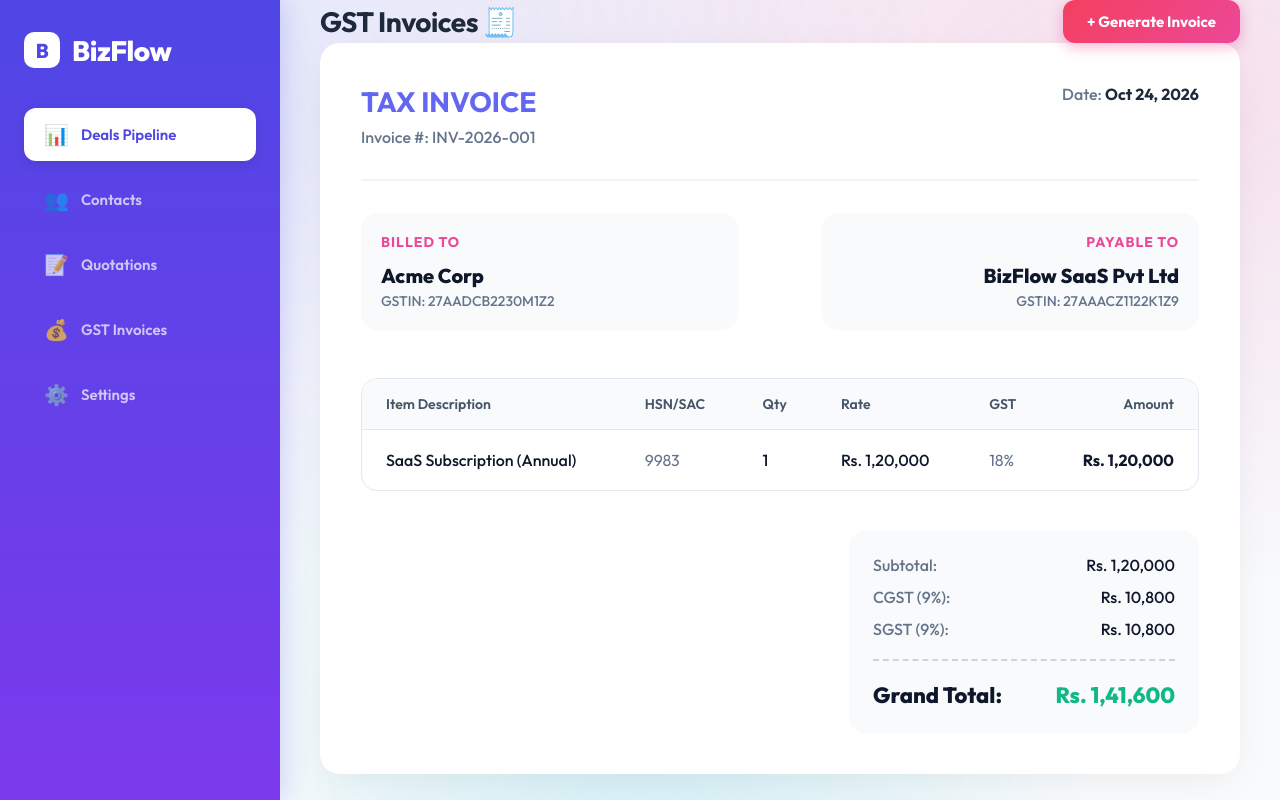
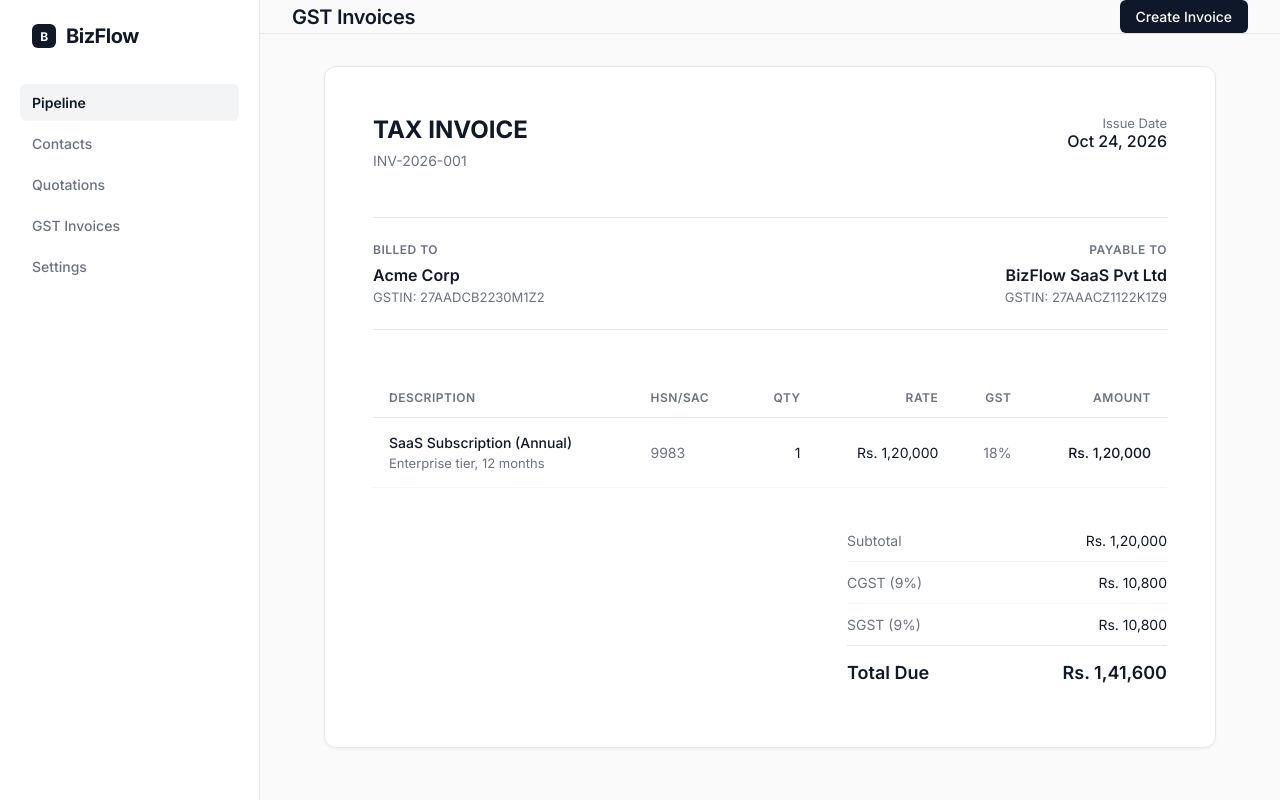
Before and after one commit to nexgenerptechnologies/bizflow-crm-frontend, a Next.js app: page /invoices in a window 1280 px wide. Built offline with nearby package versions, Linux system fonts and the light colour scheme.

Commit message:
Redesign UI to ultra-premium high-end B2B aesthetic

```diff
--- a/src/app/globals.css
+++ b/src/app/globals.css
@@ -1,17 +1,14 @@
-@import url('https://fonts.googleapis.com/css2?family=Outfit:wght@300;400;500;600;700;800&display=swap');
-
 :root {
-  --bg-color: #f8fafc;
+  --bg-color: #fafafa;
   --surface-color: #ffffff;
-  --primary-color: #6366f1;
-  --secondary-color: #ec4899;
-  --accent-color: #06b6d4;
-  --text-main: #0f172a;
-  --text-muted: #64748b;
-  --border-color: #e2e8f0;
-  --success: #10b981;
-  --warning: #f59e0b;
-  --danger: #ef4444;
+  --primary-color: #0f172a;
+  --primary-hover: #1e293b;
+  --accent-color: #2563eb;
+  --text-main: #111827;
+  --text-muted: #6b7280;
+  --border-color: #e5e7eb;
+  --success-bg: #d1fae5;
+  --success-text: #065f46;
 }
 
 * {
@@ -21,98 +18,79 @@
 }
 
 body {
-  font-family: 'Outfit', sans-serif;
   background-color: var(--bg-color);
   color: var(--text-main);
   -webkit-font-smoothing: antialiased;
-}
-
-body::before {
-  content: "";
-  position: fixed;
-  top: 0; left: 0; width: 100vw; height: 100vh;
-  z-index: -1;
-  background-image:
-    radial-gradient(at 10% 10%, rgba(99, 102, 241, 0.15) 0px, transparent 50%),
-    radial-gradient(at 90% 10%, rgba(236, 72, 153, 0.15) 0px, transparent 50%),
-    radial-gradient(at 50% 90%, rgba(6, 182, 212, 0.15) 0px, transparent 50%);
-}
-
-.glass-panel {
-  background: rgba(255, 255, 255, 0.85);
-  backdrop-filter: blur(16px);
-  -webkit-backdrop-filter: blur(16px);
-  border: 1px solid rgba(255,255,255,0.5);
-  border-radius: 20px;
-  box-shadow: 0 10px 40px -10px rgba(0,0,0,0.08);
+  -moz-osx-font-smoothing: grayscale;
 }
 
 .dashboard-layout {
   display: flex;
   height: 100vh;
   overflow: hidden;
+  background-color: var(--bg-color);
 }
 
+/* Sidebar - Crisp, clean, white with thin border */
 .sidebar {
-  width: 280px;
-  background: linear-gradient(180deg, #4f46e5 0%, #7c3aed 100%);
-  color: white;
-  padding: 32px 24px;
+  width: 260px;
+  background-color: var(--surface-color);
+  border-right: 1px solid var(--border-color);
+  padding: 24px 20px;
   display: flex;
   flex-direction: column;
-  gap: 40px;
-  box-shadow: 4px 0 24px rgba(79, 70, 229, 0.2);
-  z-index: 20;
+  gap: 36px;
+  z-index: 10;
 }
 
 .logo {
-  font-size: 28px;
-  font-weight: 800;
-  color: #ffffff;
+  font-size: 20px;
+  font-weight: 700;
+  color: var(--text-main);
   letter-spacing: -0.5px;
   display: flex;
   align-items: center;
-  gap: 12px;
+  gap: 10px;
+  padding: 0 12px;
 }
 
 .logo-icon {
-  background: #fff;
-  color: #4f46e5;
-  width: 36px; height: 36px;
-  border-radius: 10px;
+  background: var(--text-main);
+  color: #fff;
+  width: 24px; height: 24px;
+  border-radius: 6px;
   display: flex; align-items: center; justify-content: center;
-  font-size: 20px;
+  font-size: 12px;
 }
 
 .nav-links {
   display: flex;
   flex-direction: column;
-  gap: 12px;
+  gap: 4px;
 }
 
 .nav-item {
-  padding: 14px 20px;
-  border-radius: 12px;
-  color: rgba(255, 255, 255, 0.7);
+  padding: 10px 12px;
+  border-radius: 6px;
+  color: var(--text-muted);
   text-decoration: none;
-  font-weight: 600;
-  font-size: 15px;
-  transition: all 0.3s ease;
+  font-weight: 500;
+  font-size: 14px;
+  transition: all 0.15s ease;
   display: flex;
   align-items: center;
   gap: 12px;
 }
 
 .nav-item:hover {
-  background-color: rgba(255, 255, 255, 0.1);
-  color: white;
-  transform: translateX(4px);
+  background-color: #f3f4f6;
+  color: var(--text-main);
 }
 
 .nav-item.active {
-  background-color: white;
-  color: #4f46e5;
-  box-shadow: 0 4px 12px rgba(0,0,0,0.1);
+  background-color: #f3f4f6;
+  color: var(--text-main);
+  font-weight: 600;
 }
 
 .main-content {
@@ -123,131 +101,156 @@
 }
 
 .header {
-  height: 90px;
-  padding: 0 40px;
+  height: 70px;
+  padding: 0 32px;
   display: flex;
   align-items: center;
   justify-content: space-between;
-  background: transparent;
+  background-color: var(--bg-color);
+  border-bottom: 1px solid var(--border-color);
   position: sticky;
   top: 0;
-  z-index: 10;
+  z-index: 5;
 }
 
 .page-title {
-  font-size: 28px;
-  font-weight: 700;
-  color: #1e293b;
-  letter-spacing: -0.5px;
+  font-size: 20px;
+  font-weight: 600;
+  color: var(--text-main);
+  letter-spacing: -0.3px;
 }
 
 .btn-primary {
-  background: linear-gradient(135deg, #f43f5e 0%, #ec4899 100%);
+  background-color: var(--primary-color);
   color: white;
   border: none;
-  padding: 12px 24px;
-  border-radius: 12px;
-  font-weight: 700;
-  font-size: 15px;
+  padding: 8px 16px;
+  border-radius: 6px;
+  font-weight: 500;
+  font-size: 14px;
   font-family: inherit;
   cursor: pointer;
-  transition: all 0.3s ease;
-  box-shadow: 0 4px 14px rgba(236, 72, 153, 0.4);
+  transition: background-color 0.2s ease;
+  box-shadow: 0 1px 2px rgba(0,0,0,0.05);
 }
 
 .btn-primary:hover {
-  transform: translateY(-2px);
-  box-shadow: 0 6px 20px rgba(236, 72, 153, 0.6);
+  background-color: var(--primary-hover);
 }
 
+/* Kanban Board - Clean lines, high-end feel */
 .kanban-board {
-  padding: 20px 40px 40px 40px;
+  padding: 32px;
   display: flex;
   gap: 24px;
   overflow-x: auto;
-  height: calc(100vh - 90px);
+  height: calc(100vh - 70px);
 }
 
 .kanban-column {
-  min-width: 320px;
+  min-width: 300px;
   display: flex;
   flex-direction: column;
   gap: 16px;
-  background: rgba(255, 255, 255, 0.4);
-  border-radius: 24px;
-  padding: 20px;
-  border: 1px dashed rgba(99, 102, 241, 0.2);
 }
 
 .column-header {
   display: flex;
   justify-content: space-between;
   align-items: center;
-  margin-bottom: 12px;
-  padding: 0 8px;
+  margin-bottom: 4px;
+  padding-bottom: 12px;
+  border-bottom: 2px solid var(--border-color);
 }
 
 .column-title {
-  font-weight: 700;
-  color: #334155;
-  text-transform: uppercase;
+  font-weight: 600;
+  color: var(--text-main);
   font-size: 14px;
-  letter-spacing: 1px;
 }
 
 .column-badge {
-  background: white;
-  padding: 4px 10px;
-  border-radius: 20px;
-  font-size: 12px;
-  font-weight: 700;
-  color: #6366f1;
-  box-shadow: 0 2px 8px rgba(0,0,0,0.05);
+  color: var(--text-muted);
+  font-size: 13px;
+  font-weight: 500;
 }
 
 .deal-card {
-  padding: 24px;
+  background: var(--surface-color);
+  border: 1px solid var(--border-color);
+  border-radius: 8px;
+  padding: 16px;
   cursor: pointer;
-  transition: all 0.3s ease;
-  background: white;
+  transition: box-shadow 0.2s ease, border-color 0.2s ease;
+  box-shadow: 0 1px 2px rgba(0,0,0,0.02);
 }
 
 .deal-card:hover {
-  transform: translateY(-4px) scale(1.02);
-  box-shadow: 0 14px 28px rgba(0,0,0,0.1), 0 10px 10px rgba(0,0,0,0.05);
-  border-color: #6366f1;
+  border-color: #d1d5db;
+  box-shadow: 0 4px 6px -1px rgba(0,0,0,0.05), 0 2px 4px -1px rgba(0,0,0,0.03);
 }
 
 .deal-title {
-  font-weight: 700;
-  margin-bottom: 8px;
-  font-size: 17px;
-  color: #0f172a;
+  font-weight: 600;
+  font-size: 14px;
+  color: var(--text-main);
+  margin-bottom: 4px;
 }
 
 .deal-company {
-  color: #64748b;
-  font-size: 14px;
-  font-weight: 500;
-  margin-bottom: 20px;
-  display: flex;
-  align-items: center;
-  gap: 6px;
+  color: var(--text-muted);
+  font-size: 13px;
+  margin-bottom: 16px;
 }
 
 .deal-footer {
   display: flex;
   justify-content: space-between;
   align-items: center;
-  border-top: 1px solid #f1f5f9;
-  padding-top: 16px;
 }
 
 .deal-amount {
-  font-weight: 800;
-  color: #10b981;
-  font-size: 16px;
-  background: #ecfdf5;
-  padding: 4px 10px;
-  border-radius: 8px;
+  font-weight: 600;
+  color: var(--text-main);
+  font-size: 14px;
 }
+
+.deal-tag {
+  font-size: 12px;
+  color: var(--text-muted);
+  background: #f3f4f6;
+  padding: 2px 8px;
+  border-radius: 4px;
+}
+
+/* Invoice High-End styling */
+.invoice-container {
+  background: var(--surface-color);
+  border: 1px solid var(--border-color);
+  border-radius: 12px;
+  padding: 48px;
+  box-shadow: 0 1px 3px rgba(0,0,0,0.05);
+  margin: 0 32px 32px 32px;
+}
+
+.invoice-table {
+  width: 100%;
+  border-collapse: collapse;
+}
+
+.invoice-table th {
+  padding: 12px 16px;
+  font-size: 12px;
+  text-transform: uppercase;
+  color: var(--text-muted);
+  font-weight: 600;
+  letter-spacing: 0.5px;
+  border-bottom: 1px solid var(--border-color);
+}
+
+.invoice-table td {
+  padding: 16px;
+  font-size: 14px;
+  color: var(--text-main);
+  border-bottom: 1px solid #f3f4f6;
+}
--- a/src/app/invoices/page.tsx
+++ b/src/app/invoices/page.tsx
@@ -2,77 +2,79 @@
   return (
     <>
       <header className="header">
-        <h1 className="page-title">GST Invoices 🧾</h1>
-        <button className="btn-primary">+ Generate Invoice</button>
+        <h1 className="page-title">GST Invoices</h1>
+        <button className="btn-primary">Create Invoice</button>
       </header>
 
-      <div style={{ padding: '0 40px 40px 40px' }}>
-        <div className="glass-panel" style={{ padding: '40px', background: 'white' }}>
-          <div style={{ borderBottom: '2px solid #f1f5f9', paddingBottom: '32px', marginBottom: '32px', display: 'flex', justifyContent: 'space-between' }}>
+      <div style={{ padding: '32px' }}>
+        <div className="invoice-container">
+          <div style={{ display: 'flex', justifyContent: 'space-between', marginBottom: '48px' }}>
             <div>
-              <h3 style={{ fontSize: '28px', color: '#6366f1', marginBottom: '8px' }}>TAX INVOICE</h3>
-              <p style={{ color: 'var(--text-muted)', fontWeight: '500' }}>Invoice #: INV-2026-001</p>
+              <h3 style={{ fontSize: '24px', fontWeight: '700', color: 'var(--text-main)', marginBottom: '8px' }}>TAX INVOICE</h3>
+              <p style={{ color: 'var(--text-muted)', fontSize: '14px' }}>INV-2026-001</p>
             </div>
             <div style={{ textAlign: 'right' }}>
-              <p style={{ color: 'var(--text-muted)', fontWeight: '500' }}>Date: <strong style={{color: '#1e293b'}}>Oct 24, 2026</strong></p>
+              <p style={{ color: 'var(--text-muted)', fontSize: '13px' }}>Issue Date</p>
+              <p style={{ fontWeight: '500', color: 'var(--text-main)' }}>Oct 24, 2026</p>
             </div>
           </div>
 
-          <div style={{ display: 'flex', justifyContent: 'space-between', marginBottom: '48px' }}>
-            <div style={{ background: '#f8fafc', padding: '20px', borderRadius: '16px', width: '45%' }}>
-              <h4 style={{ color: '#ec4899', marginBottom: '12px', fontSize: '14px', textTransform: 'uppercase', letterSpacing: '1px' }}>Billed To</h4>
-              <p style={{ fontWeight: '800', fontSize: '20px', marginBottom: '4px' }}>Acme Corp</p>
-              <p style={{ color: 'var(--text-muted)', fontSize: '14px', fontWeight: '500' }}>GSTIN: 27AADCB2230M1Z2</p>
+          <div style={{ display: 'flex', justifyContent: 'space-between', marginBottom: '48px', borderTop: '1px solid var(--border-color)', borderBottom: '1px solid var(--border-color)', padding: '24px 0' }}>
+            <div style={{ width: '45%' }}>
+              <p style={{ color: 'var(--text-muted)', fontSize: '12px', textTransform: 'uppercase', letterSpacing: '0.5px', marginBottom: '8px', fontWeight: '600' }}>Billed To</p>
+              <p style={{ fontWeight: '600', fontSize: '16px', marginBottom: '4px' }}>Acme Corp</p>
+              <p style={{ color: 'var(--text-muted)', fontSize: '13px' }}>GSTIN: 27AADCB2230M1Z2</p>
             </div>
-            <div style={{ background: '#f8fafc', padding: '20px', borderRadius: '16px', width: '45%', textAlign: 'right' }}>
-              <h4 style={{ color: '#ec4899', marginBottom: '12px', fontSize: '14px', textTransform: 'uppercase', letterSpacing: '1px' }}>Payable To</h4>
-              <p style={{ fontWeight: '800', fontSize: '20px', marginBottom: '4px' }}>BizFlow SaaS Pvt Ltd</p>
-              <p style={{ color: 'var(--text-muted)', fontSize: '14px', fontWeight: '500' }}>GSTIN: 27AAACZ1122K1Z9</p>
+            <div style={{ width: '45%', textAlign: 'right' }}>
+              <p style={{ color: 'var(--text-muted)', fontSize: '12px', textTransform: 'uppercase', letterSpacing: '0.5px', marginBottom: '8px', fontWeight: '600' }}>Payable To</p>
+              <p style={{ fontWeight: '600', fontSize: '16px', marginBottom: '4px' }}>BizFlow SaaS Pvt Ltd</p>
+              <p style={{ color: 'var(--text-muted)', fontSize: '13px' }}>GSTIN: 27AAACZ1122K1Z9</p>
             </div>
           </div>
 
-          <div style={{ borderRadius: '16px', overflow: 'hidden', border: '1px solid #e2e8f0' }}>
-            <table style={{ width: '100%', textAlign: 'left', borderCollapse: 'collapse' }}>
-              <thead style={{ background: '#f8fafc' }}>
-                <tr style={{ color: '#475569', fontSize: '14px' }}>
-                  <th style={{ padding: '16px 24px', fontWeight: '600' }}>Item Description</th>
-                  <th style={{ padding: '16px 24px', fontWeight: '600' }}>HSN/SAC</th>
-                  <th style={{ padding: '16px 24px', fontWeight: '600' }}>Qty</th>
-                  <th style={{ padding: '16px 24px', fontWeight: '600' }}>Rate</th>
-                  <th style={{ padding: '16px 24px', fontWeight: '600' }}>GST</th>
-                  <th style={{ padding: '16px 24px', fontWeight: '600', textAlign: 'right' }}>Amount</th>
+          <table className="invoice-table">
+            <thead>
+              <tr>
+                <th style={{ textAlign: 'left' }}>Description</th>
+                <th style={{ textAlign: 'left' }}>HSN/SAC</th>
+                <th style={{ textAlign: 'right' }}>Qty</th>
+                <th style={{ textAlign: 'right' }}>Rate</th>
+                <th style={{ textAlign: 'right' }}>GST</th>
+                <th style={{ textAlign: 'right' }}>Amount</th>
               </tr>
             </thead>
             <tbody>
-                <tr style={{ borderTop: '1px solid #e2e8f0' }}>
-                  <td style={{ padding: '20px 24px', fontWeight: '500' }}>SaaS Subscription (Annual)</td>
-                  <td style={{ padding: '20px 24px', color: 'var(--text-muted)' }}>9983</td>
-                  <td style={{ padding: '20px 24px', fontWeight: '500' }}>1</td>
-                  <td style={{ padding: '20px 24px', fontWeight: '500' }}>Rs. 1,20,000</td>
-                  <td style={{ padding: '20px 24px', color: 'var(--text-muted)' }}>18%</td>
-                  <td style={{ padding: '20px 24px', fontWeight: '700', textAlign: 'right' }}>Rs. 1,20,000</td>
+              <tr>
+                <td>
+                  <p style={{ fontWeight: '500' }}>SaaS Subscription (Annual)</p>
+                  <p style={{ fontSize: '13px', color: 'var(--text-muted)', marginTop: '4px' }}>Enterprise tier, 12 months</p>
+                </td>
+                <td style={{ color: 'var(--text-muted)' }}>9983</td>
+                <td style={{ textAlign: 'right' }}>1</td>
+                <td style={{ textAlign: 'right' }}>Rs. 1,20,000</td>
+                <td style={{ textAlign: 'right', color: 'var(--text-muted)' }}>18%</td>
+                <td style={{ textAlign: 'right', fontWeight: '500' }}>Rs. 1,20,000</td>
               </tr>
             </tbody>
           </table>
-          </div>
 
-          <div style={{ display: 'flex', justifyContent: 'flex-end', marginTop: '40px' }}>
-            <div style={{ width: '350px', background: '#f8fafc', padding: '24px', borderRadius: '16px' }}>
-              <div style={{ display: 'flex', justifyContent: 'space-between', marginBottom: '12px', fontWeight: '500' }}>
-                <span style={{ color: 'var(--text-muted)' }}>Subtotal:</span>
+          <div style={{ display: 'flex', justifyContent: 'flex-end', marginTop: '32px' }}>
+            <div style={{ width: '320px' }}>
+              <div style={{ display: 'flex', justifyContent: 'space-between', padding: '12px 0', fontSize: '14px', borderBottom: '1px solid #f3f4f6' }}>
+                <span style={{ color: 'var(--text-muted)' }}>Subtotal</span>
                 <span>Rs. 1,20,000</span>
               </div>
-              <div style={{ display: 'flex', justifyContent: 'space-between', marginBottom: '12px', fontWeight: '500' }}>
-                <span style={{ color: 'var(--text-muted)' }}>CGST (9%):</span>
+              <div style={{ display: 'flex', justifyContent: 'space-between', padding: '12px 0', fontSize: '14px', borderBottom: '1px solid #f3f4f6' }}>
+                <span style={{ color: 'var(--text-muted)' }}>CGST (9%)</span>
                 <span>Rs. 10,800</span>
               </div>
-              <div style={{ display: 'flex', justifyContent: 'space-between', marginBottom: '20px', fontWeight: '500' }}>
-                <span style={{ color: 'var(--text-muted)' }}>SGST (9%):</span>
+              <div style={{ display: 'flex', justifyContent: 'space-between', padding: '12px 0', fontSize: '14px', borderBottom: '1px solid #e5e7eb' }}>
+                <span style={{ color: 'var(--text-muted)' }}>SGST (9%)</span>
                 <span>Rs. 10,800</span>
               </div>
-              <div style={{ display: 'flex', justifyContent: 'space-between', borderTop: '2px dashed #cbd5e1', paddingTop: '20px', fontWeight: '800', fontSize: '22px' }}>
-                <span>Grand Total:</span>
-                <span style={{ color: '#10b981' }}>Rs. 1,41,600</span>
+              <div style={{ display: 'flex', justifyContent: 'space-between', padding: '16px 0', fontWeight: '600', fontSize: '18px' }}>
+                <span>Total Due</span>
+                <span style={{ color: 'var(--text-main)' }}>Rs. 1,41,600</span>
               </div>
             </div>
           </div>
--- a/src/app/layout.tsx
+++ b/src/app/layout.tsx
@@ -1,10 +1,14 @@
 import type { Metadata } from "next";
+import { Inter } from "next/font/google";
 import "./globals.css";
 import Link from "next/link";
 
+// Switching to Inter font for a highly professional B2B look
+const inter = Inter({ subsets: ["latin"] });
+
 export const metadata: Metadata = {
   title: "BizFlow CRM",
-  description: "Colorful CRM for Indian SMEs",
+  description: "High-end CRM for Indian Enterprises",
 };
 
 export default function RootLayout({
@@ -14,7 +18,7 @@
 }>) {
   return (
     <html lang="en">
-      <body>
+      <body className={inter.className}>
         <div className="dashboard-layout">
           <aside className="sidebar">
             <div className="logo">
@@ -23,19 +27,19 @@
             </div>
             <nav className="nav-links">
               <Link href="/" className="nav-item active">
-                <span style={{fontSize: '20px'}}>📊</span> Deals Pipeline
+                Pipeline
               </Link>
               <Link href="/contacts" className="nav-item">
-                <span style={{fontSize: '20px'}}>👥</span> Contacts
+                Contacts
               </Link>
               <Link href="/quotations" className="nav-item">
-                <span style={{fontSize: '20px'}}>📝</span> Quotations
+                Quotations
               </Link>
               <Link href="/invoices" className="nav-item">
-                <span style={{fontSize: '20px'}}>💰</span> GST Invoices
+                GST Invoices
               </Link>
               <Link href="/settings" className="nav-item">
-                <span style={{fontSize: '20px'}}>⚙️</span> Settings
+                Settings
               </Link>
             </nav>
           </aside>
```
Also changed, not shown: src/app/page.tsx (+5 -5 lines). Lines whose indentation alone changed are shown as unchanged.
